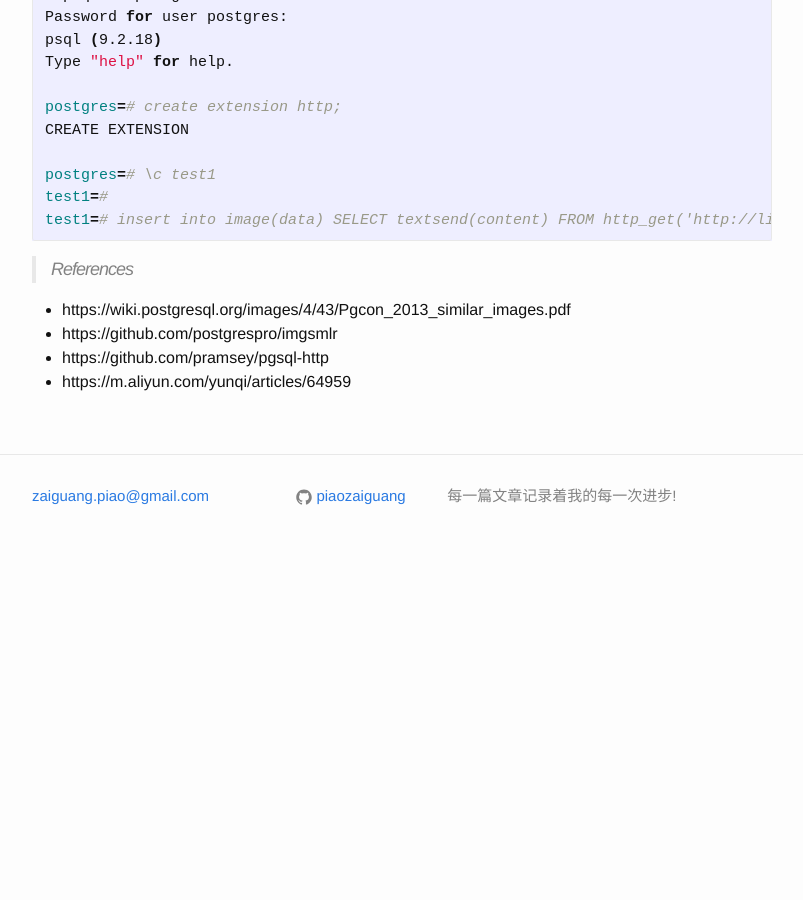
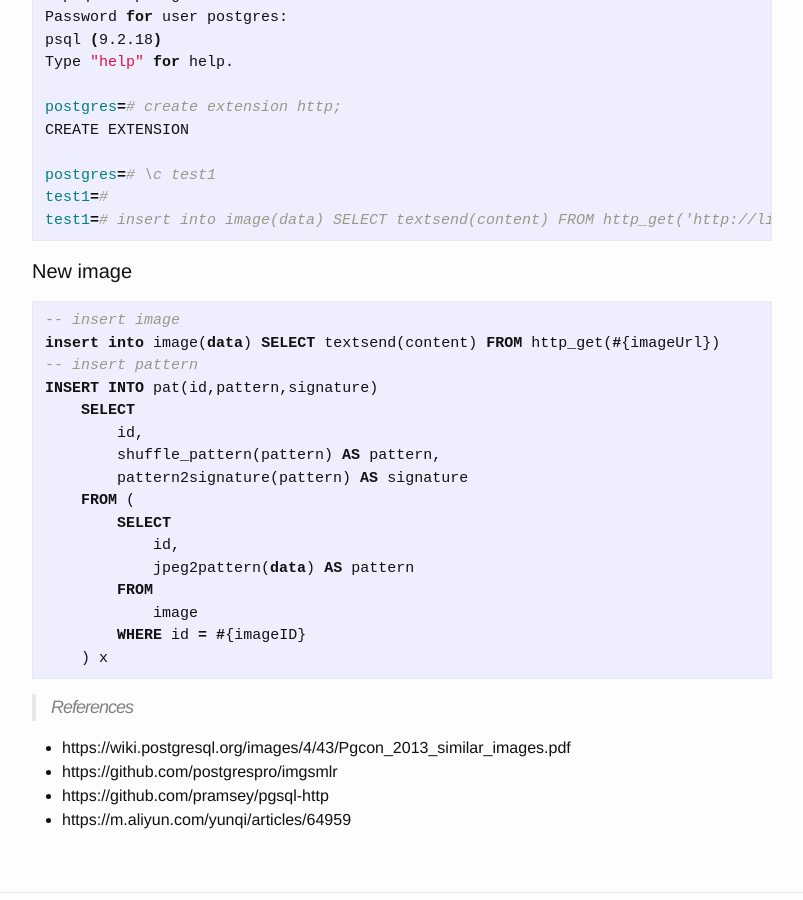
Before and after one commit to piaozaiguang/piaozaiguang.github.io, a Jekyll site: the page built from _posts/2017-05-04-Searching-similar-images-in-PostgreSQL.markdown, in a window 1280 px wide and 900 px high, scrolled down 2440 px. Shown: the whole window, without its empty margins (238-1041 px from the left). Built offline with Jekyll 4.4.1, drawn with Linux system fonts in a browser that asks for light colours; our own code applies the rules of GitHub Pages for plain Markdown files; before the commit the page ends 3008 px from its top, so only the background shows below that.

Commit message:
Update 2017-05-04-Searching-similar-images-in-PostgreSQL.markdown

````diff
--- a/_posts/2017-05-04-Searching-similar-images-in-PostgreSQL.markdown
+++ b/_posts/2017-05-04-Searching-similar-images-in-PostgreSQL.markdown
@@ -99,6 +99,25 @@ postgres=# \c test1
 test1=#
 test1=# insert into image(data) SELECT textsend(content) FROM http_get('http://liugenxian.com/imgs/liugenxian_logo.png');
 ```
+#### New image
+```sql
+-- insert image
+insert into image(data) SELECT textsend(content) FROM http_get(#{imageUrl})
+-- insert pattern
+INSERT INTO pat(id,pattern,signature)
+    SELECT
+	id,
+	shuffle_pattern(pattern) AS pattern,
+	pattern2signature(pattern) AS signature
+    FROM (
+	SELECT
+	    id,
+	    jpeg2pattern(data) AS pattern
+	FROM
+	    image
+	WHERE id = #{imageID}
+    ) x
+```
 
 > References
 
````
